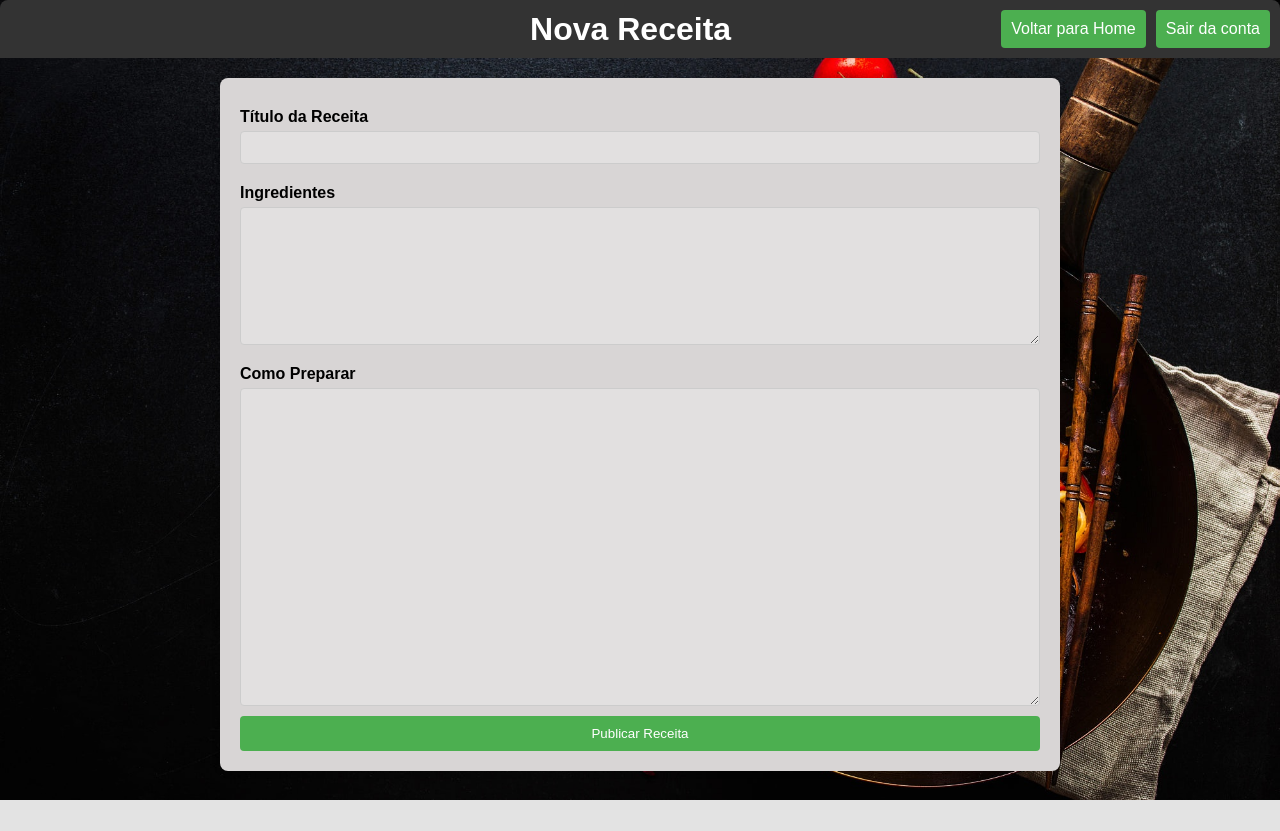
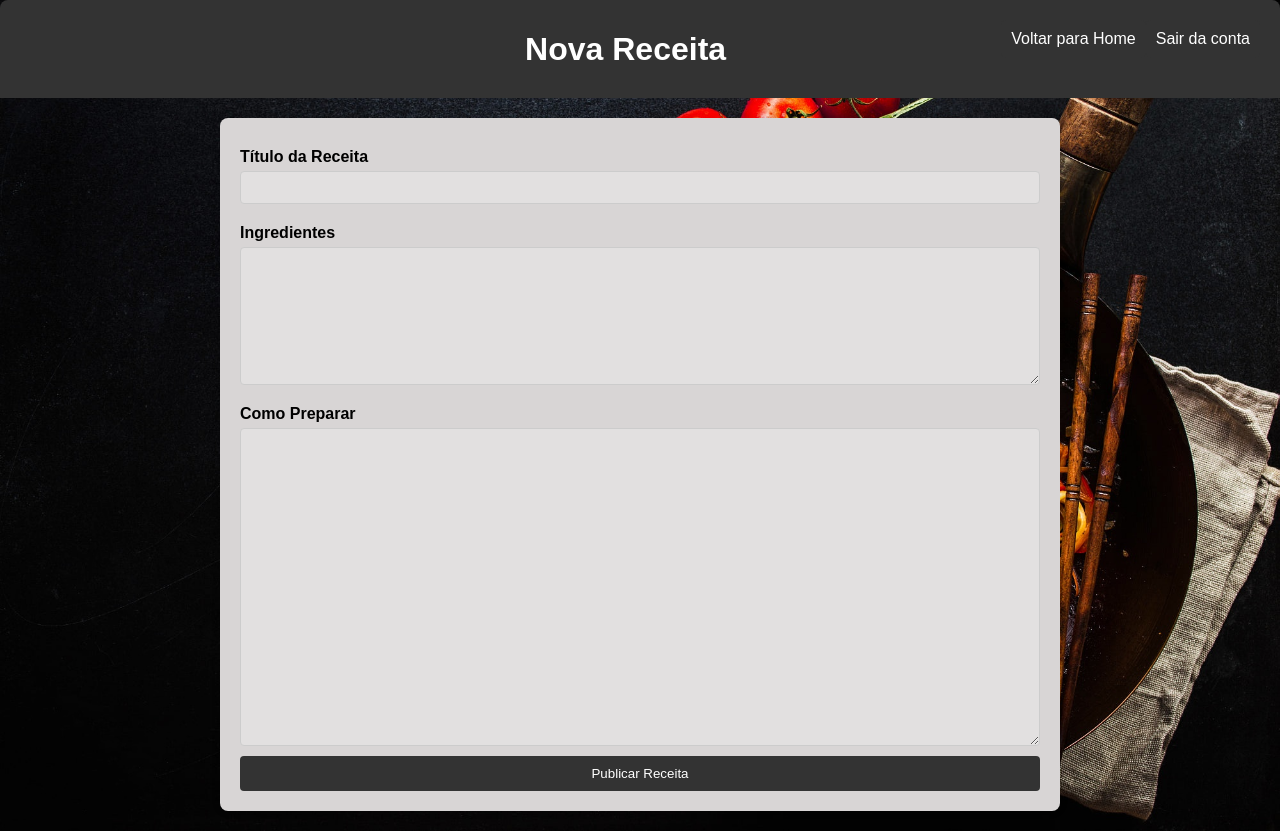
Before and after one commit to Arkashersz/ProjetoFinal, a Flask app: page /post_receita in a window 1280 px wide. Before the commit the page ends 800 px from the top, so only its background shows below. Run offline with Flask 3, Linux system fonts and the light colour scheme.

Commit message:
Correção CSS

```diff
--- a/app.py
+++ b/app.py
@@ -8,7 +8,7 @@ app.secret_key = 'w6q&uUp0MBhst.hVvf|!jgh9Z?/mTZ3d'
 db6_config = {
     'host': '127.0.0.1',
     'user': 'root',
-    'password': 'root',
+    'password': 'alunolab',
     'database': 'comidaria',
     'port': 3306
 }
--- a/static/post_receitas.css
+++ b/static/post_receitas.css
@@ -42,7 +42,7 @@ textarea {
 }
 
 button {
-    background-color: #4caf50;
+    background-color: #333;
     color: white;
     padding: 10px;
     border: none;
@@ -57,7 +57,7 @@ button a {
 }
 
 button:hover {
-    background-color: #45a049;
+    background-color: #464646;
 }
 
 header {
@@ -80,21 +80,24 @@ h1 {
 
 .header-buttons {
     display: flex;
-    gap: 10px;
+    justify-content: space-between;
+    align-items: center;
+    margin-bottom: 20px;
+    padding: 10px;
 }
 
 .header-buttons a {
-    background-color: #4caf50;
-    color: white;
+    background-color: #333;
+    color: #fff;
     padding: 10px;
     border: none;
-    border-radius: 4px;
+    border-radius: 5px;
+    cursor: pointer;
     text-decoration: none;
-    cursor: pointer;
 }
 
 .header-buttons a:hover {
-    background-color: #45a049;
+    background-color: #555;
 }
 
 /* Optional: Style for flash messages */
```
